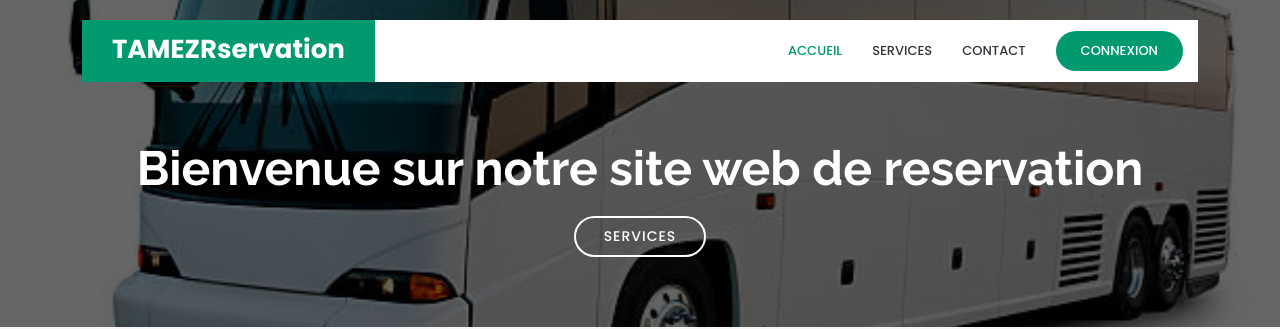
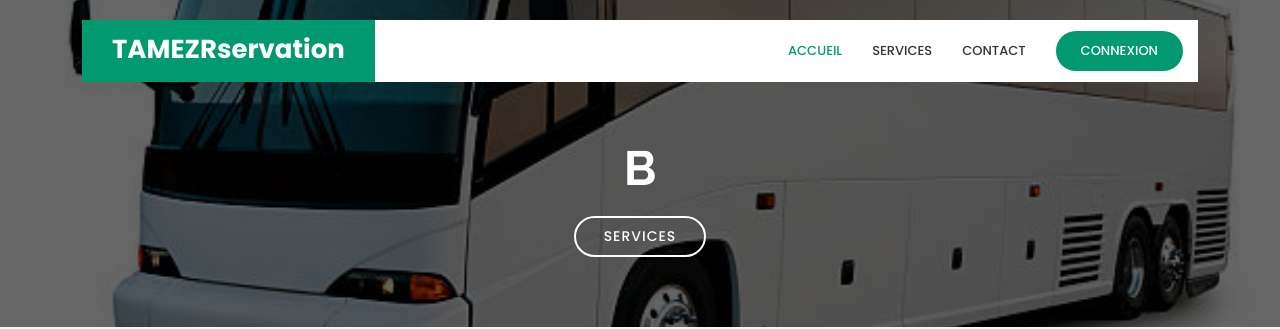
Before and after one commit to Lekeufack-Tameze/tamezreservation, a plain HTML site: page index.html in a window 1280 px wide. Shown: the top 329 px of the page. Drawn offline with nearby package versions, Linux system fonts and the light colour scheme.

Commit message:
bienvenue modifie

```diff
--- a/index.html
+++ b/index.html
@@ -65,7 +65,7 @@
   <!-- ======= Hero Section ======= -->
   <section id="hero" class="d-flex align-items-center">
     <div class="container text-center position-relative" data-aos="fade-in" data-aos-delay="200">
-      <h1>Bienvenue sur notre site web de reservation </h1>
+      <h1>B </h1>
       <a href="#services" class="btn-get-started scrollto">Services</a>
     </div>
   </section><!-- End Hero -->
```
